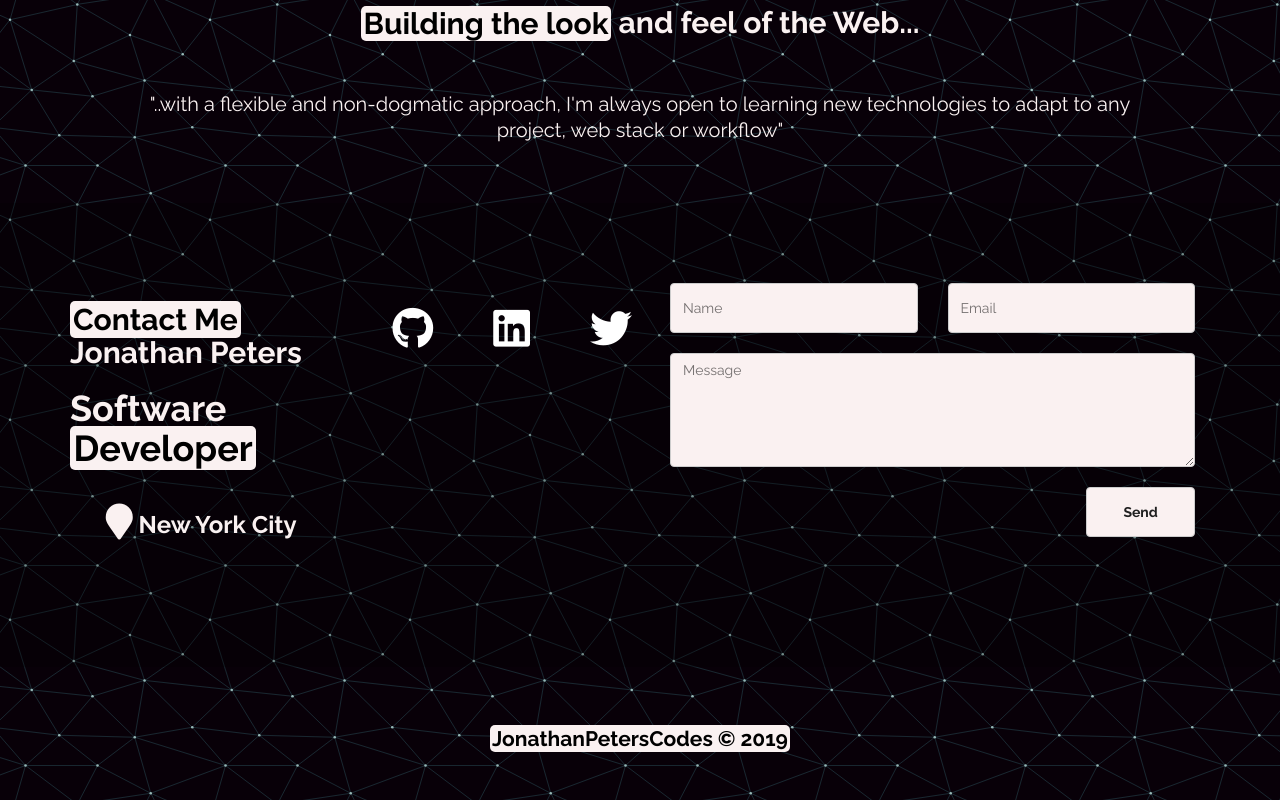
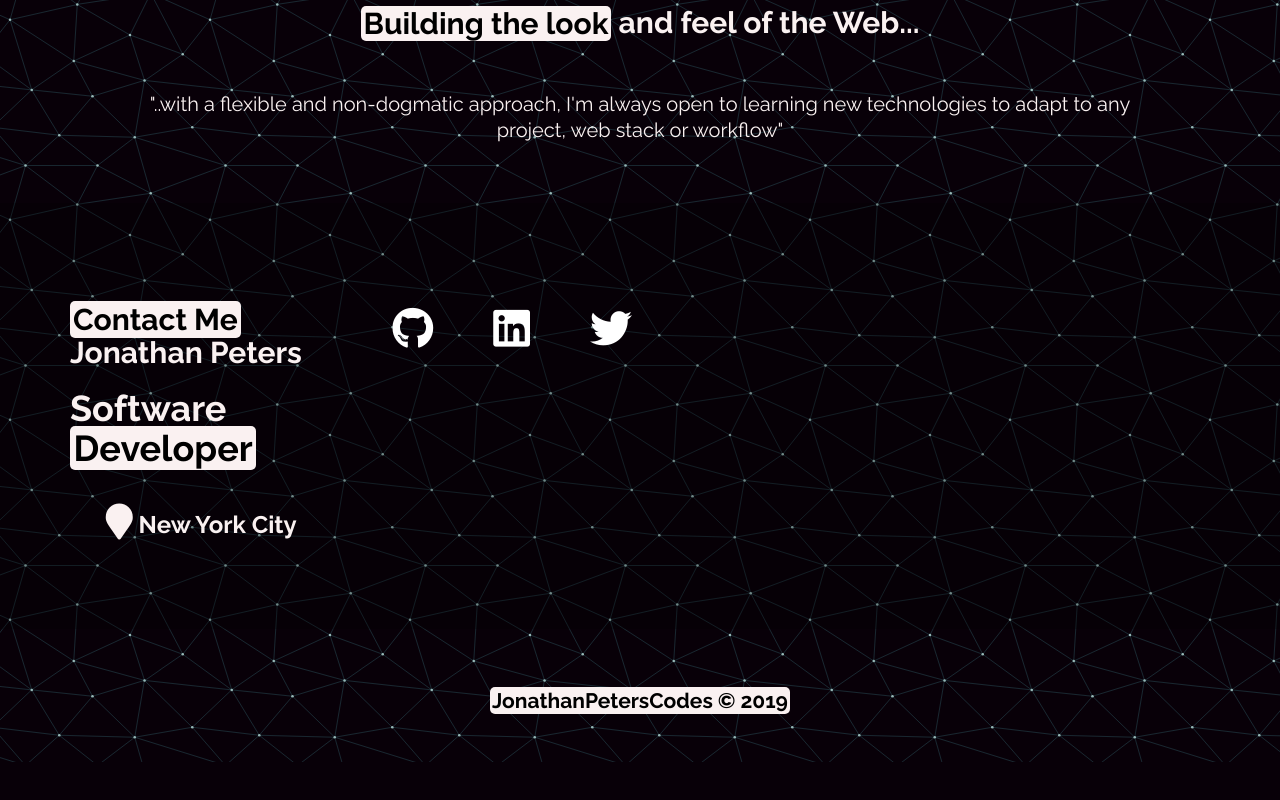
Before and after one commit to JonathanPetersCode/jpcode-portfolio, a plain HTML site: page index.html in a window 1280 px wide. Shown: the part 3130-3930 px from the top of the page. After the commit the page ends 3892 px from the top, so only its background shows below. Drawn offline with nearby package versions, Linux system fonts and the light colour scheme.

Commit message:
Remove Formspree for tag

```diff
--- a/index.html
+++ b/index.html
@@ -211,20 +211,6 @@
                         <a href="https://twitter.com/JonathanPetersC"><i class="fab fa-twitter fa-lg fa-3x"></i></a>
                     </address>
                 </div>
-                <form action="https://formspree.io/jonathan.peters156@gmail.com" method="POST"  method="post" class="col-md-6 col-sm-4" id="contact-form" role="form">
-                    <div class="col-md-6 col-sm-12 wow fadeIn" data-wow-delay="0.3s">
-                        <input name="name" type="text" class="form-control" id="name" placeholder="Name">
-                    </div>
-                    <div class="col-md-6 col-sm-12 wow fadeIn" data-wow-delay="0.3s">
-                        <input name="email" type="email" class="form-control" id="email" placeholder="Email">
-                    </div>
-                    <div class="col-md-12 col-sm-12 wow fadeIn" data-wow-delay="0.9s">
-                        <textarea name="message" rows="5" class="form-control" id="message" placeholder="Message"></textarea>
-                    </div>
-                    <div class="col-md-offset-9 col-md-3 col-sm-6" data-wow-delay="0.3s">
-                        <input sendBtn name="submit" type="submit" class="form-control" id="submit" value="Send">
-                    </div>
-                </form>
             </div>
         </div>
     </div>
```
